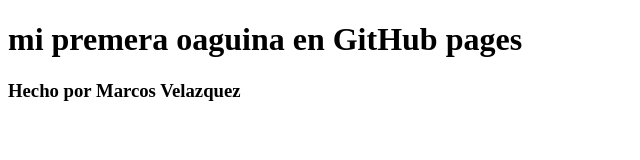
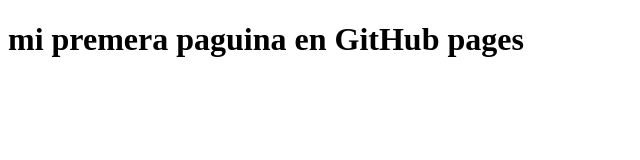
Before and after one commit to Marck-98/First-Flutter-App, a plain HTML site: page index.html in a window 1280 px wide. Shown: the whole page, without its empty margins (0-640 px from the left). Drawn offline with Linux system fonts and the light colour scheme.

Commit message:
borrar sub titulos

```diff
--- a/index.html
+++ b/index.html
@@ -8,8 +8,7 @@
 </head>
 
 <body>
-    <h1>mi premera oaguina en GitHub pages</h1>
-    <h3>Hecho por Marcos Velazquez</h3>
+    <h1>mi premera paguina en GitHub pages</h1>
 </body>
 
 </html>
```
